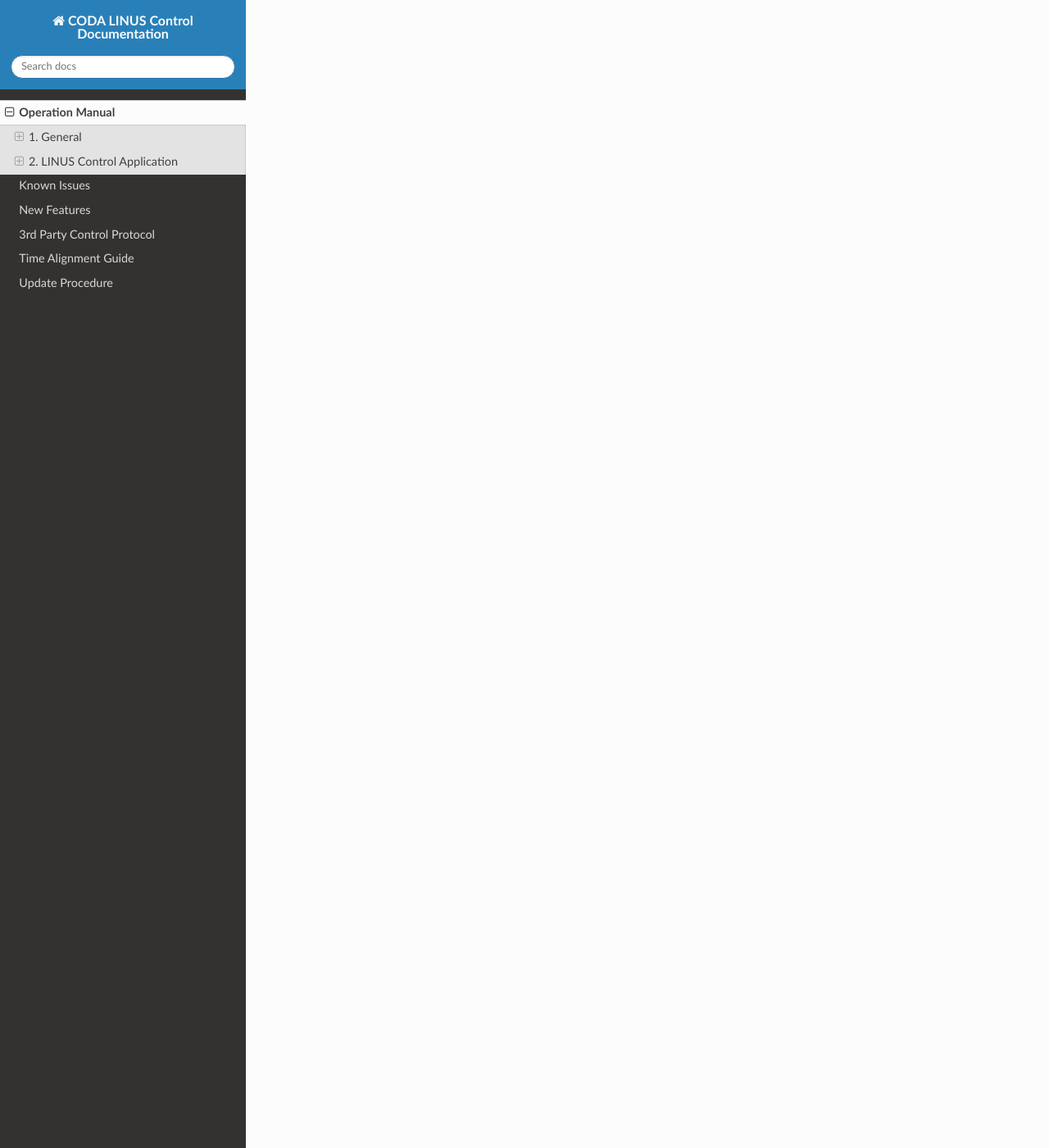
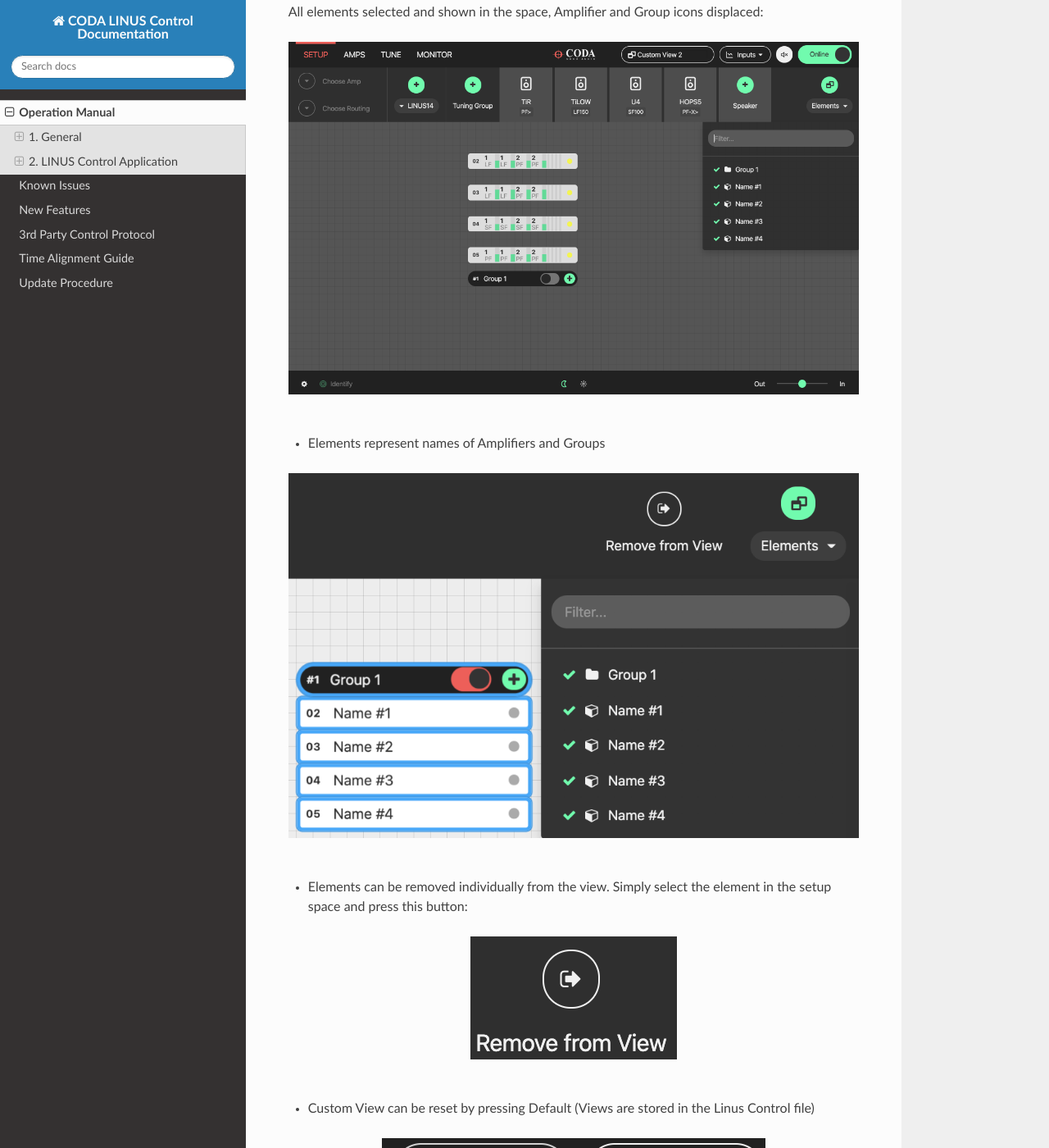
Before and after one commit to tderick/CODA-LINUX-CONTROL-DOCUMENTATION, a Sphinx documentation site: the page built from source/operation_manual.rst, in a window 1280 px wide and 1400 px high, scrolled down 10086 px. Shown: the whole window at 82% size. Built offline with Sphinx 7.4.7 and the Read the Docs theme 2.0.0, drawn with Linux system fonts in a browser that asks for light colours; pages that are not in the unit, such as notebooks, are missing from menus; some of the changed text lies outside the part shown.

Commit message:
Finish with Point 2

```diff
--- a/source/operation_manual.rst
+++ b/source/operation_manual.rst
@@ -334,3 +334,43 @@
     :width: 300
 
 |
+
+
+• Example 1:
+
+Group is unselected and Amplifier icons are displaced:
+
+.. image:: assets/images/amplifiericons.png
+    :align: center
+
+|
+
+• Example 2:
+
+All elements selected and shown in the space, Amplifier and Group icons displaced:
+
+.. image:: assets/images/amplifiergroupicons.png
+    :align: center
+
+|
+
+• Elements represent names of Amplifiers and Groups
+
+.. image:: assets/images/nameamplifiergroupicons.png
+    :align: center
+
+|
+
+• Elements can be removed individually from the view. Simply select the element in the setup space and press this button:
+
+.. image:: assets/images/removefromviews.png
+    :align: center
+
+|
+
+• Custom View can be reset by pressing Default (Views are stored in the Linus Control file)
+
+.. image:: assets/images/customviews.png
+    :align: center
+
+|
```
Also changed, not shown: source/assets/images/amplifiergroupicons.png (added), source/assets/images/amplifiericons.png (added), source/assets/images/customviews.png (added), source/assets/images/nameamplifiergroupicons.png (added), source/assets/images/removefromviews.png (added).
